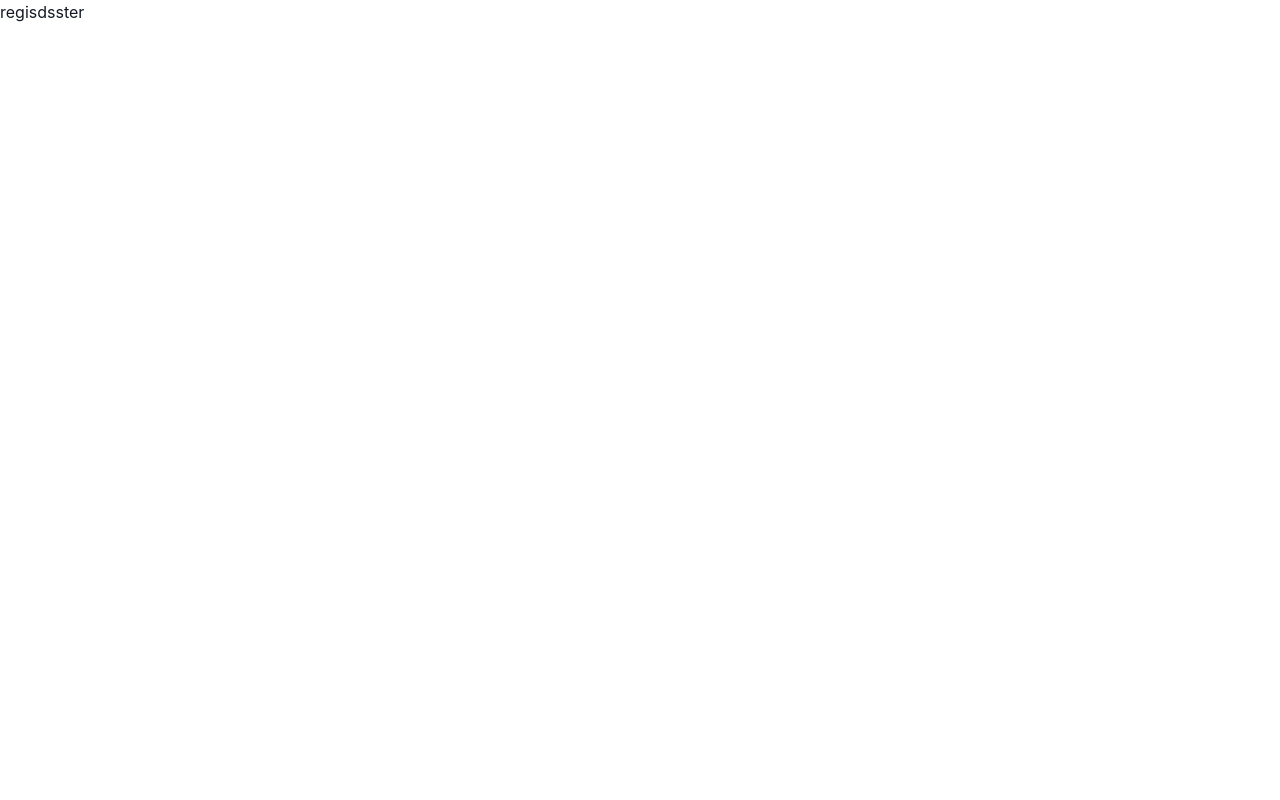
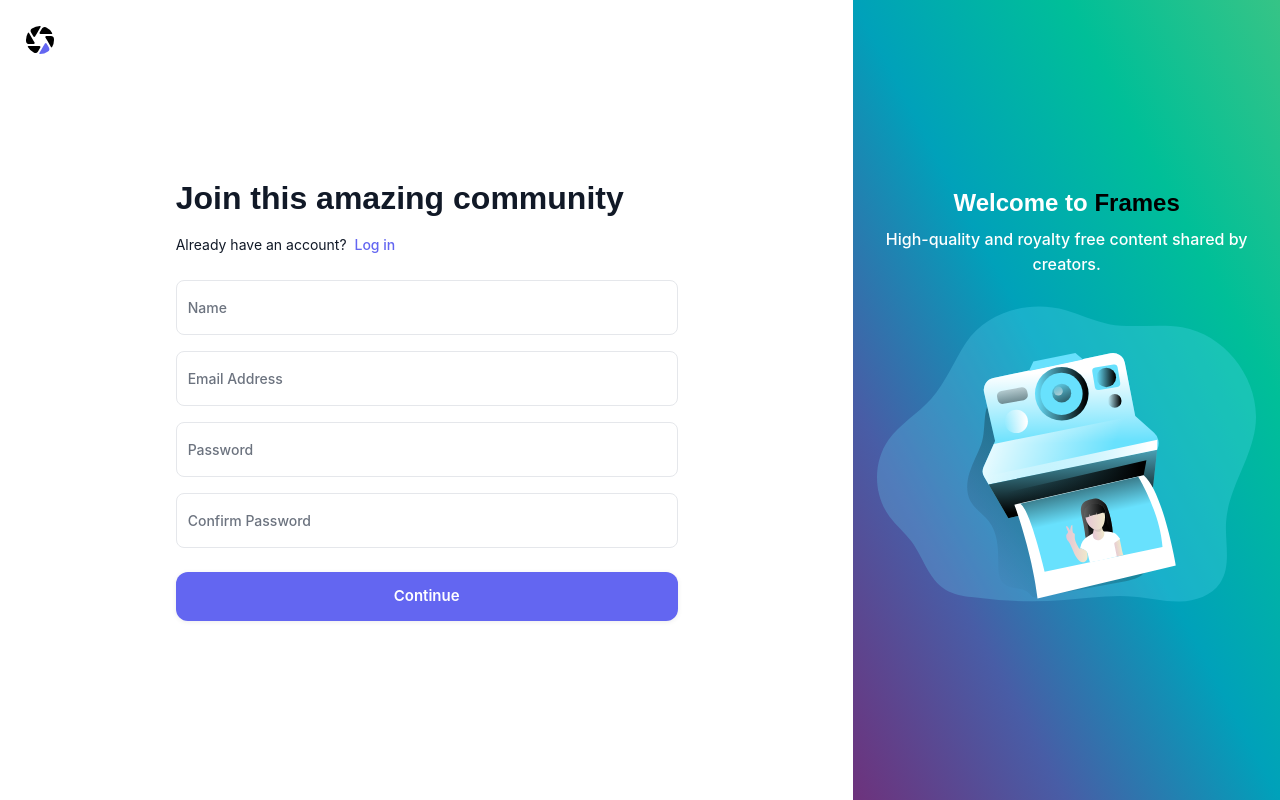
Before and after one commit to ASHISH-RATHORE/frames, a Next.js app: page /auth/register in a window 1280 px wide. Built offline with nearby package versions, Linux system fonts and the light colour scheme.

Commit message:
added register page

```diff
--- a/package.json
+++ b/package.json
@@ -13,6 +13,7 @@
     "@emotion/styled": "^11.10.6",
     "@mui/material": "^5.11.13",
     "next": "13.2.4",
+    "nprogress": "^0.2.0",
     "react": "18.2.0",
     "react-dom": "18.2.0",
     "vercel": "^28.17.0"
--- /dev/null
+++ b/src/hooks/use-nprogress.js
@@ -0,0 +1,17 @@
+import { useEffect } from 'react';
+import Router from 'next/router';
+import nProgress from 'nprogress';
+
+export function useNProgress() {
+  useEffect(() => {
+    Router.events.on('routeChangeStart', nProgress.start);
+    Router.events.on('routeChangeError', nProgress.done);
+    Router.events.on('routeChangeComplete', nProgress.done);
+
+    return () => {
+      Router.events.off('routeChangeStart', nProgress.start);
+      Router.events.off('routeChangeError', nProgress.done);
+      Router.events.off('routeChangeComplete', nProgress.done);
+    };
+  }, []);
+}
--- a/src/layouts/AuthLayout.js
+++ b/src/layouts/AuthLayout.js
@@ -123,7 +123,7 @@ const AuthLayout = (props) => {
               High-quality and royalty free content shared by creators.
             </Typography>
             <Image
-              alt="xcx"
+              alt="camera-image"
               src={common}
             />
           </Box>
--- a/src/pages/_app.js
+++ b/src/pages/_app.js
@@ -2,6 +2,7 @@
 import '@/styles/globals.css'
 import { ThemeProvider } from '@mui/material/styles'
 import Head from 'next/head';
+import { useNProgress } from '../hooks/use-nprogress';
 import { CssBaseline } from '@mui/material';
 import { createTheme } from '@/theme';
 import Link from 'next/link';
@@ -10,6 +11,7 @@ export default function App({ Component, pageProps }) {
 
   const theme =createTheme()
   const getLayout = Component.getLayout ?? ((page) => page);
+  useNProgress();
   return (
     <>
     <Head>
--- a/src/pages/auth/register.js
+++ b/src/pages/auth/register.js
@@ -1,9 +1,149 @@
-import React from 'react'
+import styled from '@emotion/styled';
+import { Alert, Button, FormHelperText, Link, Stack, Tab, Tabs, TextField, Typography } from '@mui/material';
+import { Box } from '@mui/system';
+import Head from 'next/head';
+import NextLink from 'next/link';
+import React from 'react';
+import AuthLayout from "../../layouts/AuthLayout"
 
-function register() {
+
+function Page() {
+
+
   return (
-    <div>regisdsster</div>
+    <>
+     <Head>
+        <title>
+          Register | Frames
+        </title>
+      </Head>
+    <Box
+    sx={{
+      background: {xs:"linear-gradient(315deg, #d9e4f5 0%, #f5e3e6 74%)",lg:"white"},
+      flex: '1 1 auto',
+      alignItems: 'center',
+      display: 'flex',
+      justifyContent: 'center',
+    }}
+    >
+   <Box
+          sx={{
+            maxWidth: 550,
+            px: 3,
+            py: '100px',
+            width: '100%',
+            borderRadius:{xs:"10px"}
+
+          }}
+        >
+          <div>
+          <Stack
+              spacing={2}
+              sx={{ mb: 3 }}
+            >
+              <Typography variant="h4">
+                Join this amazing community
+              </Typography>
+              <Typography
+                color="text.primary"
+                variant="body2"
+              >
+                Already have an account?
+                &nbsp;
+                <Link
+                  component={NextLink}
+                  href="/auth/login"
+                  underline="hover"
+                  variant="subtitle2"
+                >
+                  Log in
+                </Link>
+              </Typography>
+            </Stack>
+
+              <form
+                noValidate
+                onSubmit={()=>{}}
+                method="post"
+              >
+                <Stack spacing={2} >
+                <TextField
+                    // error={!!(formik.touched.email && formik.errors.email)}
+                    fullWidth
+                    // helperText={formik.touched.email && formik.errors.email}
+                    label="Name"
+                    name="name"
+                    // onBlur={formik.handleBlur}
+                    // onChange={formik.handleChange}
+                    type="text"
+                    // value={formik.values.email}
+                  />
+                  <TextField
+                    // error={!!(formik.touched.email && formik.errors.email)}
+                    fullWidth
+                    // helperText={formik.touched.email && formik.errors.email}
+                    label="Email Address"
+                    name="email"
+                    // onBlur={formik.handleBlur}
+                    // onChange={formik.handleChange}
+                    type="email"
+                    // value={formik.values.email}
+                  />
+                   <TextField
+                    // error={!!(formik.touched.password && formik.errors.password)}
+                    fullWidth
+                    // helperText={formik.touched.password && formik.errors.password}
+                    label="Password"
+                    name="password"
+                    // onBlur={formik.handleBlur}
+                    // onChange={formik.handleChange}
+                    type="password"
+                    // value={formik.values.password}
+                  />
+                  <TextField
+                    // error={!!(formik.touched.password && formik.errors.password)}
+                    fullWidth
+                    // helperText={formik.touched.password && formik.errors.password}
+                    label="Confirm Password"
+                    name="confirmPassword"
+                    // onBlur={formik.handleBlur}
+                    // onChange={formik.handleChange}
+                    type="password"
+                    // value={formik.values.password}
+                  />
+                </Stack>
+
+                {/* {formik.errors.submit && (
+                  <Typography
+                    color="error"
+                    sx={{ mt: 3 }}
+                    variant="body2"
+                  >
+                    {formik.errors.submit}
+                  </Typography>
+                )} */}
+                <Button
+                  fullWidth
+                  size="large"
+                  sx={{ mt: 3 }}
+                  type="submit"
+                  variant="contained"
+                >
+                  Continue
+                </Button>
+
+              </form>
+
+          </div>
+        </Box>
+  </Box>
+    </>
   )
 }
+Page.getLayout = (page) => (
+  <AuthLayout>
+    {page}
+  </AuthLayout>
+);
 
-export default register
+export default Page
```
Also changed, not shown: 1 other file (tests, documents, lock files or other folders).
